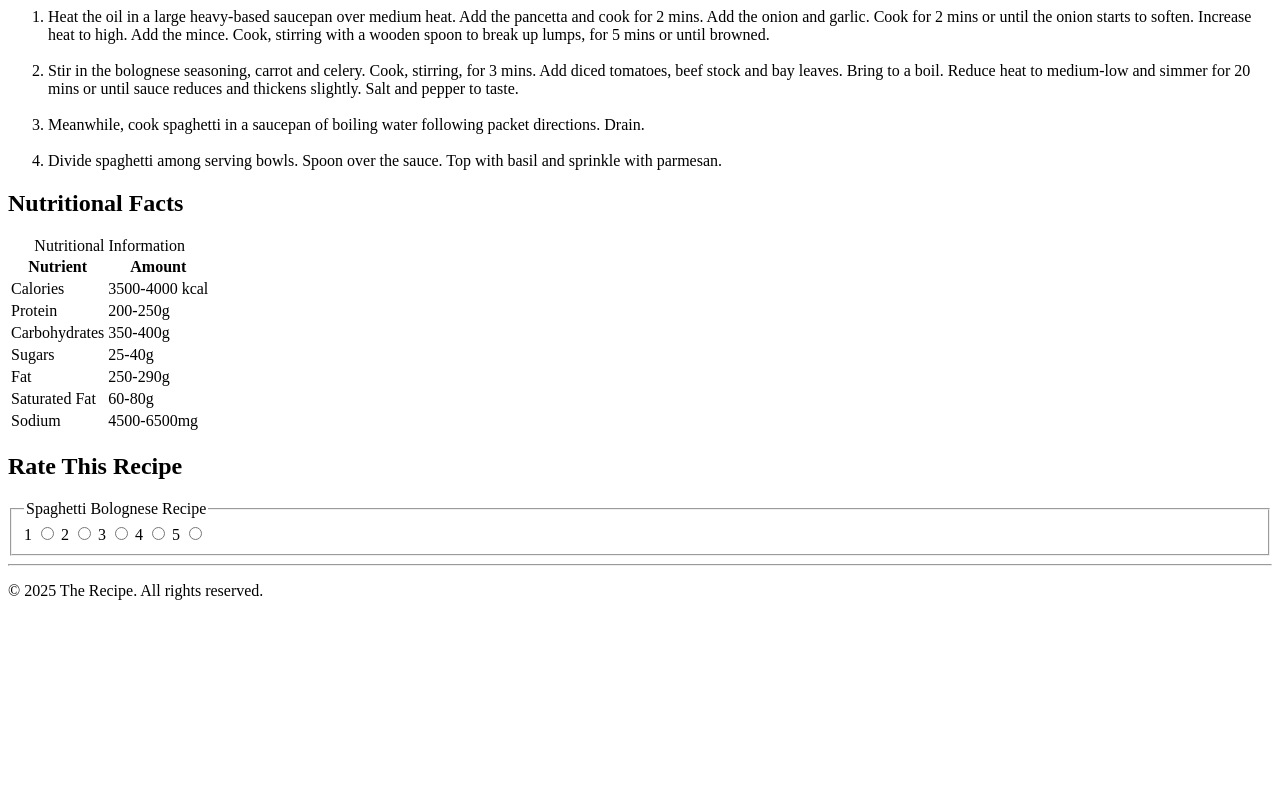
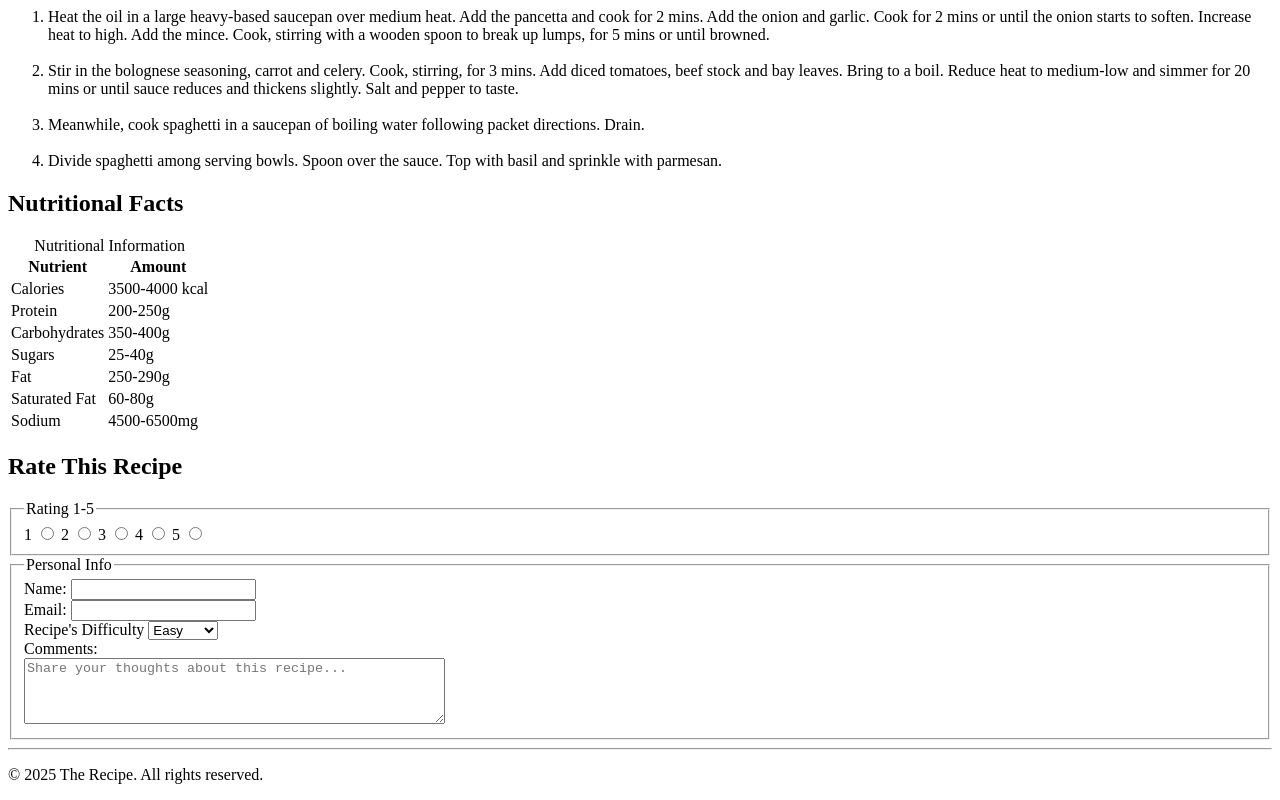
Before and after one commit to AlexanderRobinJonsson/recipeProject, a plain HTML site: page index.html in a window 1280 px wide. Shown: the part 976-1776 px from the top of the page. Before the commit the page ends 1592 px from the top, so only its background shows below. Drawn offline with Linux system fonts and the light colour scheme.

Commit message:
Add personal info fieldset to the rating form

```diff
--- a/index.html
+++ b/index.html
@@ -131,17 +131,36 @@
                 <h2 id="rating">Rate This Recipe</h2>
                 <form action="" method="post">
                     <fieldset>
-                        <legend>Spaghetti Bolognese Recipe</legend>
+                        <legend>Rating 1-5</legend>
                         <label for="rating-1">1</label>
-                        <input type="radio" name="rating" id="rating-1">
+                        <input type="radio" name="rating" id="rating-1" value="1" required>
                         <label for="rating-2">2</label>
-                        <input type="radio" name="rating" id="rating-2">
+                        <input type="radio" name="rating" id="rating-2" value="2">
                         <label for="rating-3">3</label>
-                        <input type="radio" name="rating" id="rating-3">
+                        <input type="radio" name="rating" id="rating-3" value="3">
                         <label for="rating-4">4</label>
-                        <input type="radio" name="rating" id="rating-4">
+                        <input type="radio" name="rating" id="rating-4" value="4">
                         <label for="rating-5">5</label>
-                        <input type="radio" name="rating" id="rating-5">
+                        <input type="radio" name="rating" id="rating-5" value="5">
+                    </fieldset>
+                    <fieldset>
+                        <legend>Personal Info</legend>
+                        <label for="name">Name:</label>
+                        <input type="text" id="name" name="name" required>
+                        <br>
+                        <label for="email">Email:</label>
+                        <input type="email" id="email" name="email" required>
+                        <br>
+                        <label for="difficulty">Recipe's Difficulty</label>
+                        <select id="difficulty" name="difficulty">
+                            <option value="easy">Easy</option>
+                            <option value="medium">Medium</option>
+                            <option value="hard">Hard</option>
+                        </select>
+                        <br>
+                        <label for="comments">Comments:</label>
+                        <br>
+                        <textarea id="comments" name="comments" rows="4" cols="50" placeholder="Share your thoughts about this recipe..."></textarea>
                     </fieldset>
                 </form>
             </section>
```
